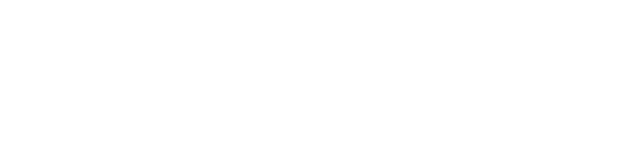
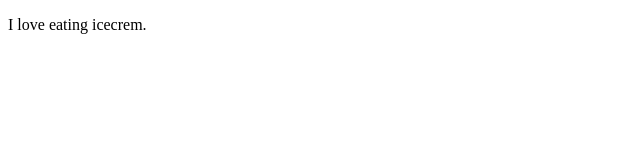
Before and after one commit to lsimsic/My-Test-Repo, a plain HTML site: page index.html in a window 1280 px wide. Shown: the whole page, without its empty margins (0-640 px from the left). Drawn offline with Linux system fonts and the light colour scheme.

Commit message:
Added paragraph about icecream

```diff
--- a/index.html
+++ b/index.html
@@ -6,6 +6,6 @@
         <title>Portfolio</title>
     </head>
     <body>
-
+	<p>I love eating icecrem.</p>
     </body>
 </html>
```
